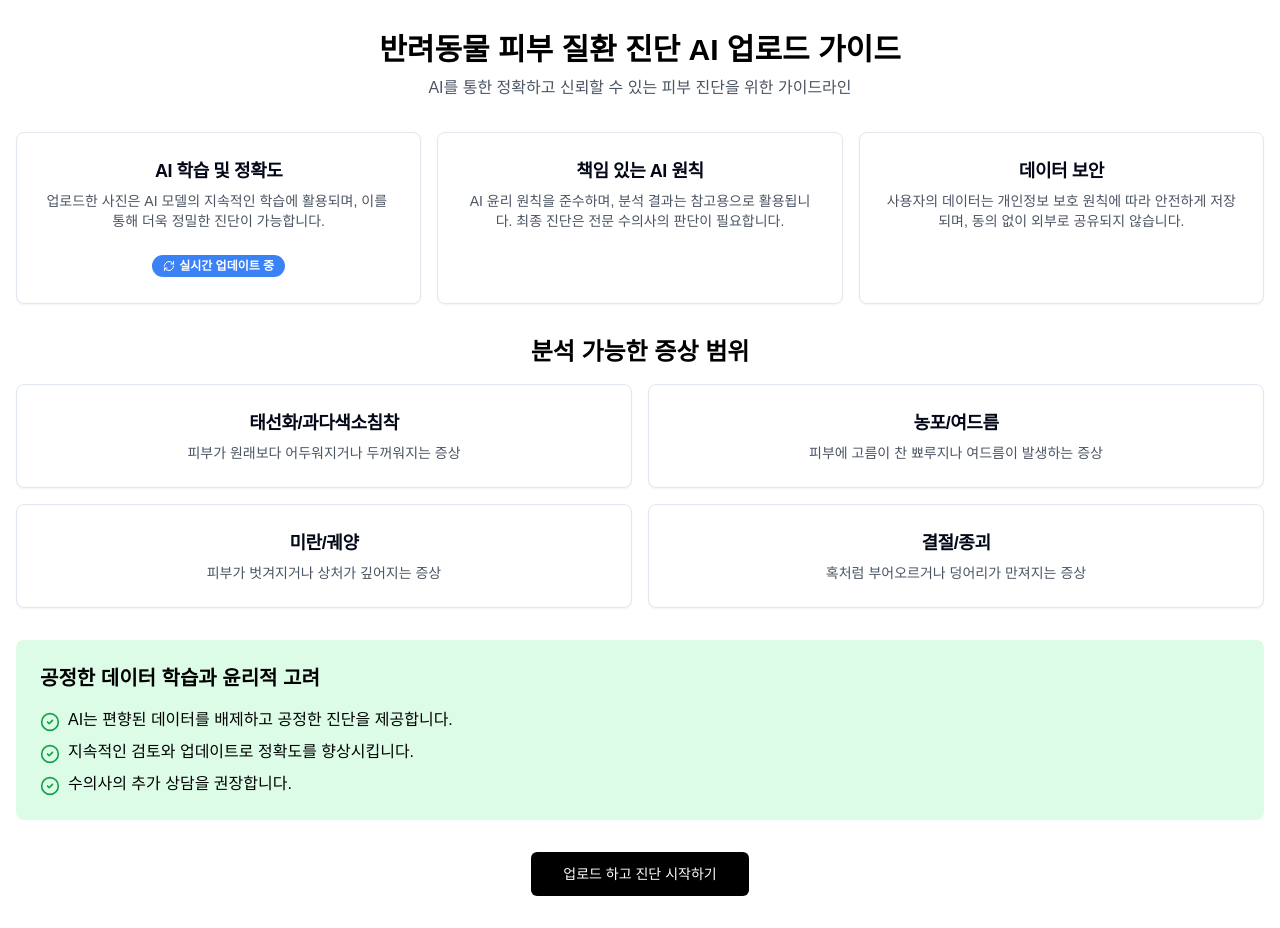
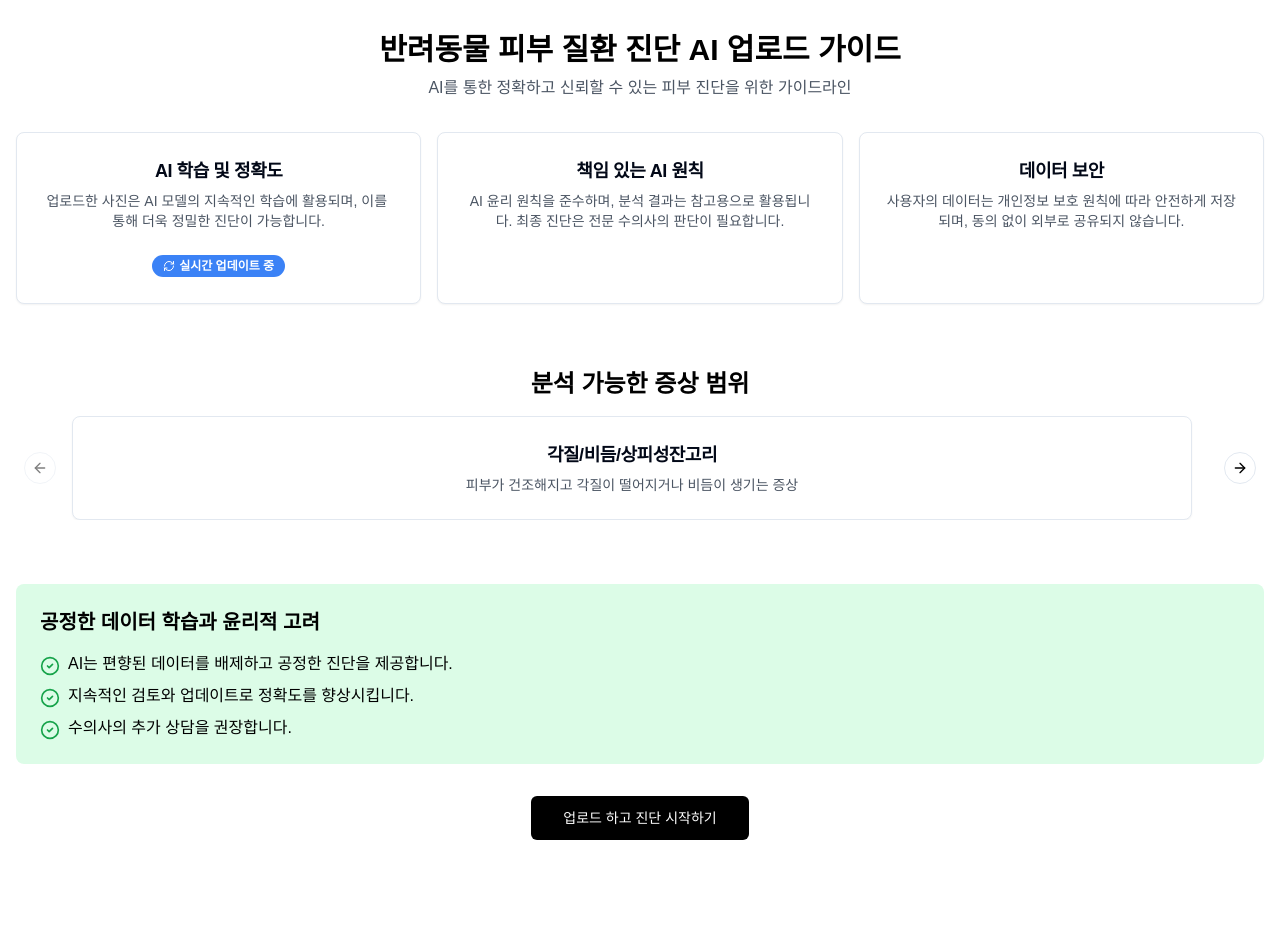
Before and after one commit to trivialcoding6/animal-guardians-front, a Next.js app: page /home in a window 1280 px wide. After the commit the page ends 872 px from the top, so only its background shows below. Built offline with nearby package versions, Linux system fonts and the light colour scheme.

Commit message:
차트 수치 변경

```diff
--- a/app/home/page.tsx
+++ b/app/home/page.tsx
@@ -46,6 +46,10 @@ function HomePage() {
   ];
 
   const analysisCards = [
+    {
+      title: "각질/비듬/상피성잔고리",
+      description: "피부가 건조해지고 각질이 떨어지거나 비듬이 생기는 증상",
+    },
     {
       title: "태선화/과다색소침착",
       description: "피부가 원래보다 어두워지거나 두꺼워지는 증상",
@@ -146,14 +150,14 @@ function HomePage() {
             [2] AI 분석 가능성 향상 범위 섹션
             모바일: Carousel / 데스크톱: 3열 그리드
         ─────────────────────────────────────────────────── */}
-        <section className="mt-8 w-full">
+        <section className="mt-8 py-8 w-full">
           <h2 className="mb-4 text-2xl font-semibold">분석 가능한 증상 범위</h2>
-          {isMobile ? (
+
           <Carousel className="relative w-full">
             <CarouselContent className="flex">
               {analysisCards.map((card, idx) => (
                 <CarouselItem key={idx} className="w-full flex-shrink-0 px-2">
-                    <Card className="border mx-16">
+                  <Card className="border mx-16 h-30 flex flex-col justify-center">
                     <CardHeader>
                       <CardTitle className="text-lg font-semibold">
                         {card.title}
@@ -169,22 +173,6 @@ function HomePage() {
             <CarouselPrevious className="absolute left-2 top-1/2 -translate-y-1/2" />
             <CarouselNext className="absolute right-2 top-1/2 -translate-y-1/2" />
           </Carousel>
-          ) : (
-            <div className="grid grid-cols-2 gap-4">
-              {analysisCards.map((card, idx) => (
-                <Card key={idx} className="border">
-                  <CardHeader>
-                    <CardTitle className="text-lg font-semibold">
-                      {card.title}
-                    </CardTitle>
-                    <CardDescription className="text-gray-600 whitespace-break-spaces">
-                      {card.description}
-                    </CardDescription>
-                  </CardHeader>
-                </Card>
-              ))}
-            </div>
-          )}
         </section>
 
         {/* 공정한 데이터 학습 윤리 준수 (녹색 박스) */}
--- a/components/service/Chart.tsx
+++ b/components/service/Chart.tsx
@@ -65,7 +65,7 @@ function Chart({ predictions }: ChartProps) {
                 width={120}
                 tick={{ fontSize: 12 }}
               />
-              <Tooltip formatter={(value: number) => `${Math.round(value)}%`} />
+              <Tooltip formatter={(value: number) => `${value.toFixed(2)}%`} />
               <Bar
                 dataKey="percentage"
                 fill="#6366F1"
@@ -78,7 +78,7 @@ function Chart({ predictions }: ChartProps) {
                   position="right"
                   fill="#333"
                   fontSize={12}
-                  formatter={(value: number) => `${Math.round(value)}%`}
+                  formatter={(value: number) => `${Math.floor(value)}%`}
                 />
               </Bar>
             </BarChart>
```
Lines whose indentation alone changed are shown as unchanged.
